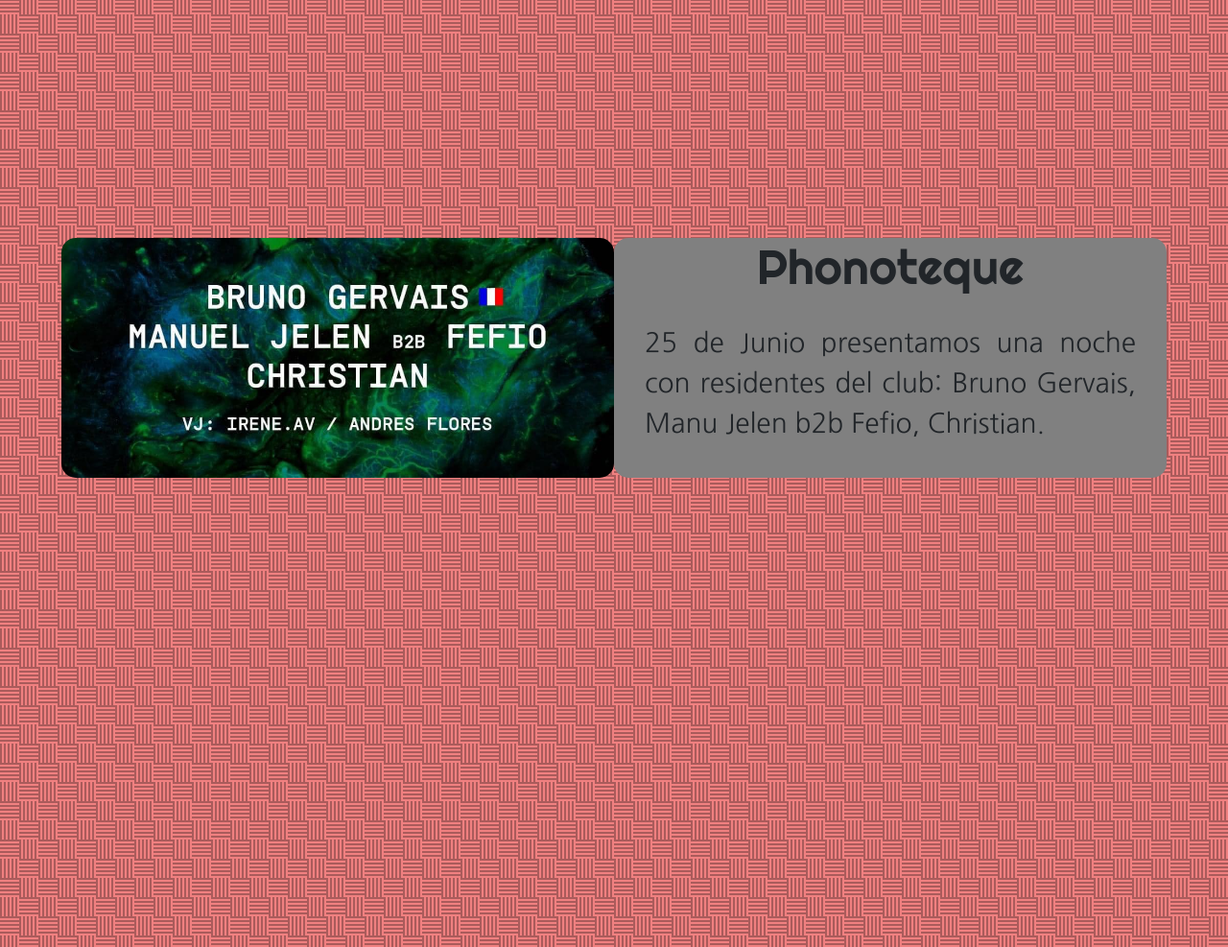
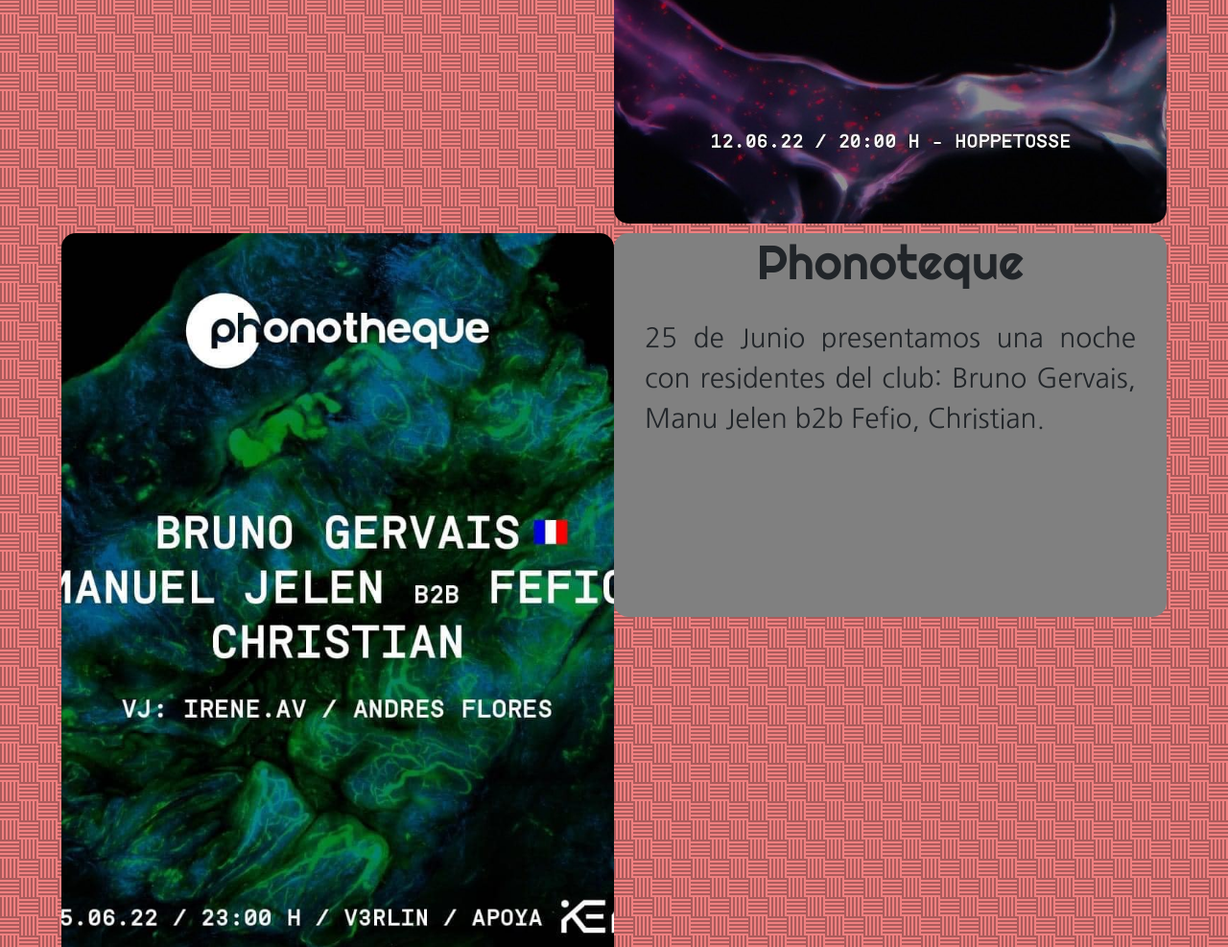
Before and after one commit to Martingaletta/altrostracks, a plain HTML site: page pages/eventos.html in a window 1280 px wide. Shown: the part 1645-2632 px from the top of the page at 96% size. Drawn offline with nearby package versions, Linux system fonts and the light colour scheme.

Commit message:
seo y vars

```diff
--- a/scss/styles.scss
+++ b/scss/styles.scss
@@ -157,8 +157,7 @@
     color: white;
     transition: all 0.5s ease-in-out;
 }
-.nosotros--fila{
-    @extend .nosotros;
+.nosotros-fila{
     height: 800px;
 }
 .nosotros{
@@ -249,7 +248,7 @@
 /* eventos */
 
 section {
-
+    margin-top: 10px;
     .nleft{
         background-image: url(../assets/img/afiche2.jpg);
         background-position: center;
@@ -269,9 +268,8 @@
     }
 }
 .section-2{
-    margin-top: 10px;
+    @extend section;
     .nleft{
-        // height: 250px;
         background-image: none;
         h3{
             font-size: 50px;
@@ -288,13 +286,12 @@
     }
     .nright{
         background-image: url(../assets/img/afiche1.jpg);
-        // height: 800px;
         background-position: center;
         background-size: cover;
     }
 }
 .section-3{
-    margin-top: 15px;
+    @extend section;
     .nleft{
         background-image: url(../assets/img/afiche3.jpg);
         background-size: cover;
```
Also changed, not shown: css/styles.css, 1 other file.
